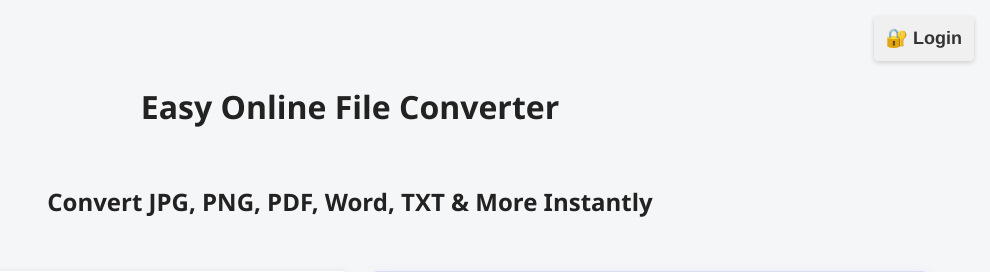
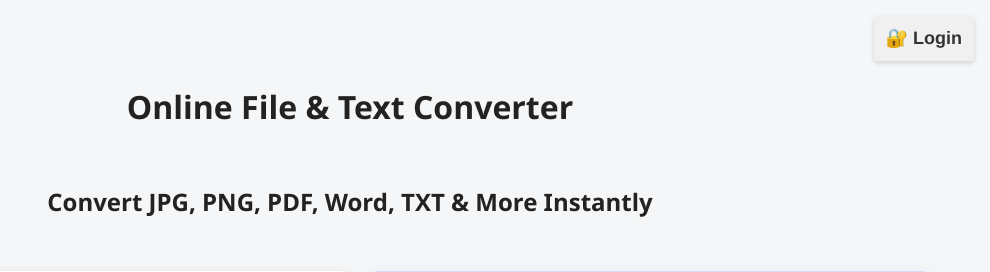
Before and after one commit to Judewakim/file-format-converter, a Flask app: page / in a window 1280 px wide. Shown: the top 272 px of the page, without its empty margins (290-1280 px from the left). Run offline with Flask 3, Linux system fonts and the light colour scheme.

Commit message:
Day 4.2(text conversions): README.md

```diff
--- a/templates/index.html
+++ b/templates/index.html
@@ -3,7 +3,7 @@
 <head>
   <meta charset="UTF-8" />
   <meta name="viewport" content="width=device-width, initial-scale=1" />
-  <title>Fast & Free Online File Converter – Convert JPG, PNG, PDF, Word & TXT Easily</title>
+  <title>Free Online File & Text Converter – Convert JPG, PNG, PDF, Word & TXT Fast</title>
   <meta name="description" content="Convert files online quickly and free. Use our easy file converter to convert JPG to PNG, PDF to Word, TXT to PDF and more with no signup needed." />
   <meta name="keywords" content="file converter online, free file conversion, convert files online, jpg to png converter, pdf to word converter, txt to pdf converter, convert pdf to word online" />
   <meta name="robots" content="index, follow" />
@@ -160,7 +160,7 @@
   </a>
 
   <div class="container">
-    <h1>Easy Online File Converter</h1>
+    <h1>Online File & Text Converter</h1>
     <h2>Convert JPG, PNG, PDF, Word, TXT & More Instantly</h2>
 
     <div class="main-content">
```
Also changed, not shown: README.md.
